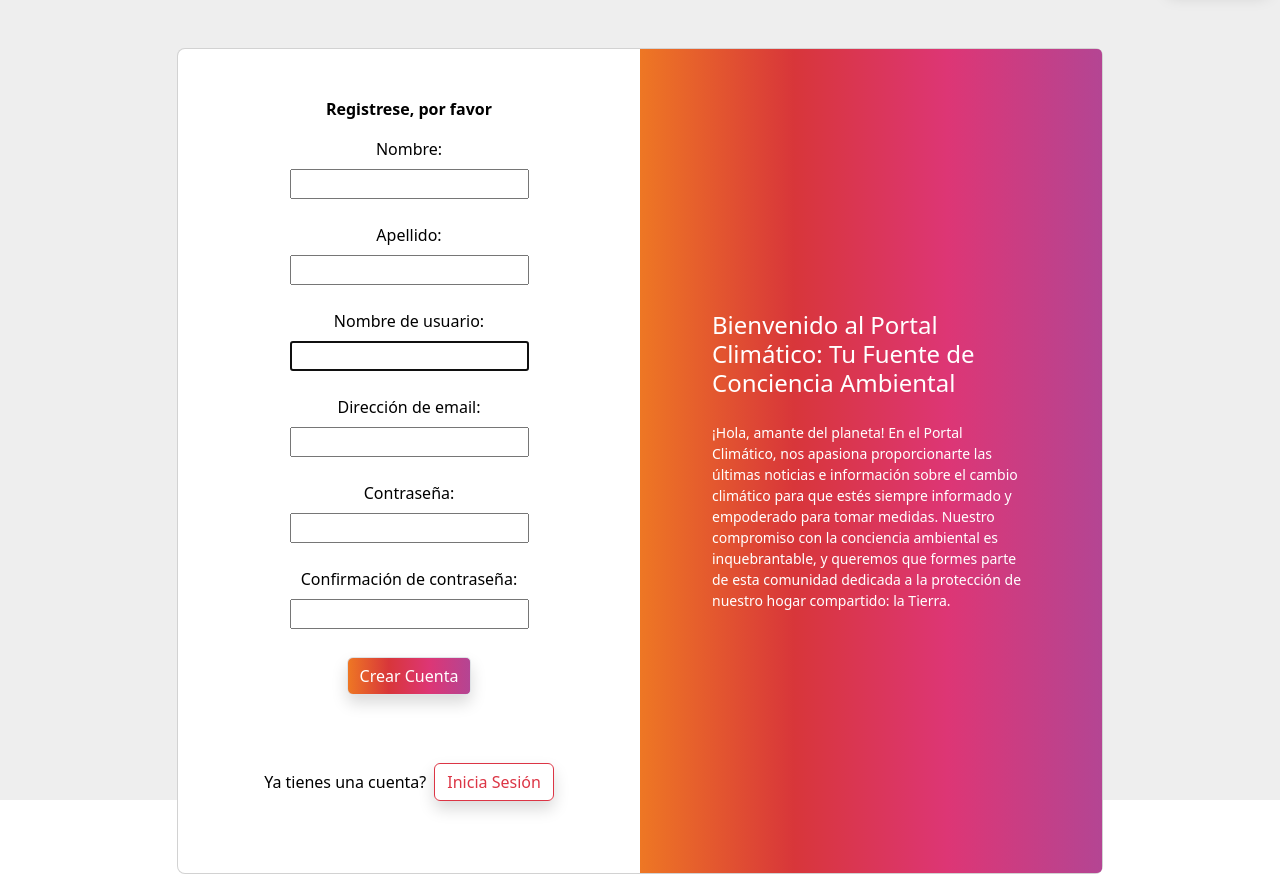
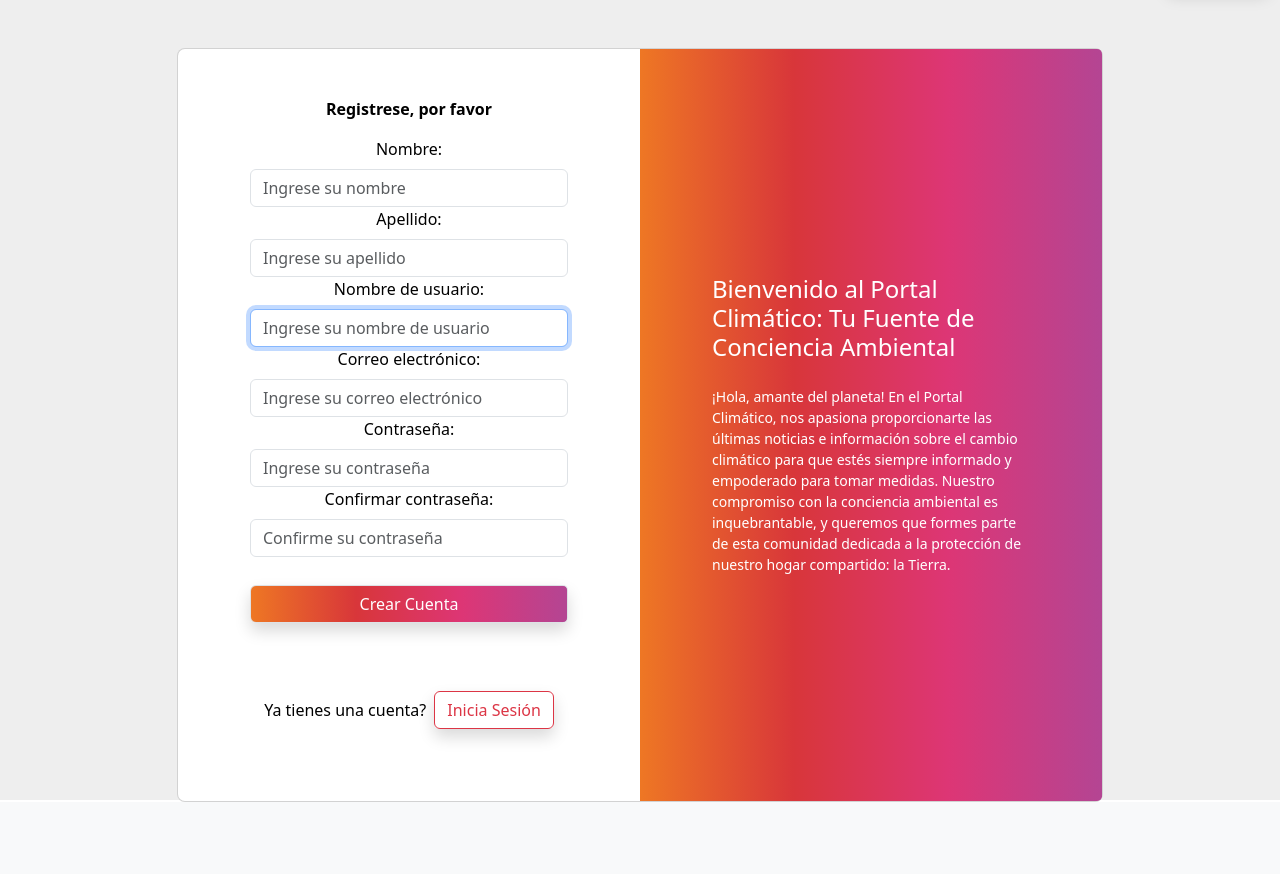
Before and after one commit to Xacled/Proyecto-Final, a Django app: page /Usuarios/Registro/ in a window 1280 px wide. Shown: the part 56-930 px from the top of the page. After the commit the page ends 858 px from the top, so only its background shows below. Run offline with Django 4.2, Linux system fonts and the light colour scheme.

Commit message:
algunos cambios al registro

```diff
--- a/apps/usuarios/forms.py
+++ b/apps/usuarios/forms.py
@@ -6,6 +6,57 @@ from django.contrib.auth.models import User
 
 class RegistroForm(UserCreationForm):
 
+    first_name = forms.CharField(
+        label='Nombre',
+        max_length=30,
+        widget=forms.TextInput(attrs={
+            'placeholder': 'Ingrese su nombre',
+            'class': 'form-control'
+        })
+    )
+
+    last_name = forms.CharField(
+        label='Apellido',
+        max_length=30,
+        widget=forms.TextInput(attrs={
+            'placeholder': 'Ingrese su apellido',
+            'class': 'form-control'
+        })
+    )
+
+    username = forms.CharField(
+        label='Nombre de usuario',
+        max_length=30,
+        widget=forms.TextInput(attrs={
+            'placeholder': 'Ingrese su nombre de usuario',
+            'class': 'form-control'
+        })
+    )
+
+    email = forms.EmailField(
+        label='Correo electrónico',
+        max_length=254,
+        widget=forms.EmailInput(attrs={
+            'placeholder': 'Ingrese su correo electrónico',
+            'class': 'form-control'
+        })
+    )
+
+    password1 = forms.CharField(
+        label='Contraseña',
+        widget=forms.PasswordInput(attrs={
+            'placeholder': 'Ingrese su contraseña',
+            'class': 'form-control'
+        })
+    )
+
+    password2 = forms.CharField(
+        label='Confirmar contraseña',
+        widget=forms.PasswordInput(attrs={
+            'placeholder': 'Confirme su contraseña',
+            'class': 'form-control'
+        })
+    )
     class Meta:
         model = User
         fields = [
--- a/templates/usuarios/registro.html
+++ b/templates/usuarios/registro.html
@@ -12,17 +12,17 @@
                   {% csrf_token %}
                   <p class="fw-bold text-center">Registrese, por favor</p>
 
+                  <div class="form-outline mb-4 text-center">
                   {% for field in form %}
-                  <div class="form-outline mb-4 text-center">
                     <div class="form-label">{{ field.label_tag }}</div>
                     <div class="">{{ field }}</div>
+                    {% comment %} {% if field.help_text %}
+                    <small style="color: grey">{{ field.help_text }}</small>
+                    {% endif %} {% endcomment %} {% for error in field.errors %}
+                    <p style="color: red">{{ error }}</p>
+                    {% endfor %} {% endfor %}
                   </div>
-                  {% comment %} {% if field.help_text %}
-                  <small style="color: grey">{{ field.help_text }}</small>
-                  {% endif %} {% endcomment %} {% for error in field.errors %}
-                  <p style="color: red">{{ error }}</p>
-                  {% endfor %} {% endfor %}
-                  <div class="text-center pt-1 mb-5 pb-1">
+                  <div class="text-center pt-1 mb-5 pb-1 d-grid gap-2">
                     <button
                       class="btn btn-primary border shadow gradient-custom-2 mb-3"
                       value="Confirmar"
```
Also changed, not shown: Proyecto/db.sqlite3.
